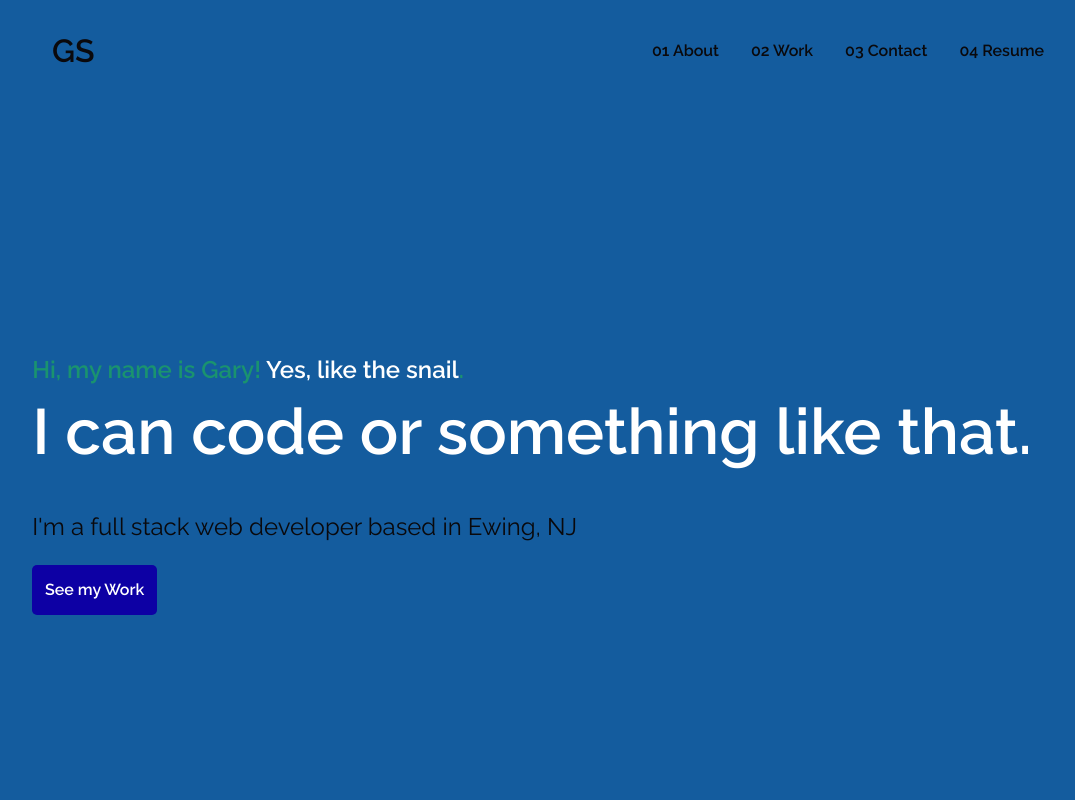
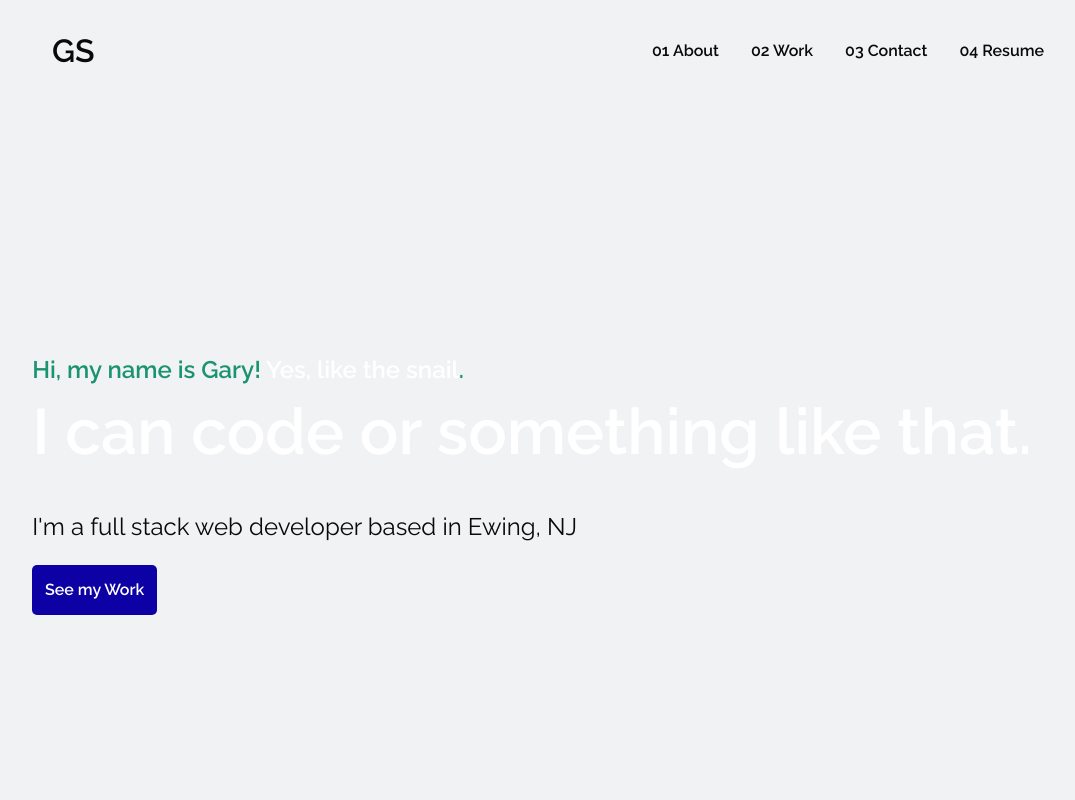
Before and after one commit to garysmith1933/Portfolio, a React (Create React App) app: page / in a window 1280 px wide. Shown: the top 800 px of the page, without its empty margins (108-1183 px from the left). Built offline with nearby package versions, Linux system fonts and the light colour scheme; the HTML template or start-up script is replaced by a standard one.

Commit message:
added animated background

```diff
--- a/src/App.js
+++ b/src/App.js
@@ -26,7 +26,7 @@ function App() {
         <Navbar scrollToSection={scrollToSection} AboutRef={AboutRef} WorkRef={WorkRef} ContactRef={ContactRef}/>
       </div>
 
-      <div style={{display:'flex', flexDirection:'column', justifyContent: 'center', alignItems:'center', height: '100vh'}}>
+      <div className='greeting'>
         <Welcome/>
       </div>
 
--- a/src/index.css
+++ b/src/index.css
@@ -13,9 +13,19 @@ code {
 }
 
 body {
-  background-color: #145C9E;
+  background-color: #f1f2f3;
   color:#0A090C;
   font-family: 'Raleway', sans-serif;
+}
+
+.greeting {
+  display: flex;
+  flex-direction: column;
+  justify-content: center;
+  align-items: center;
+  height: 100vh;
+  width: 100%;
+  background: url('./assets/Valley.svg')
 }
 
 .greeting-container {
```
Also changed, not shown: src/assets/Valley.svg (added).
